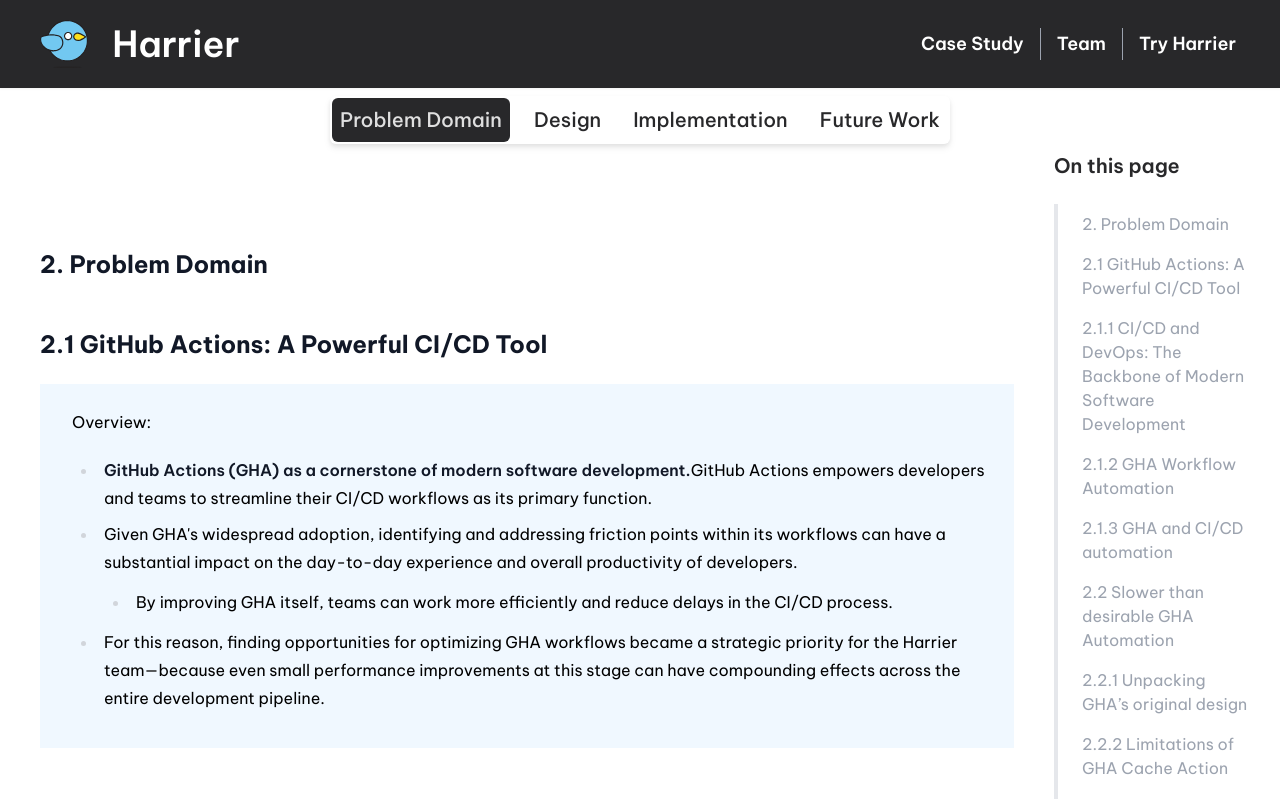
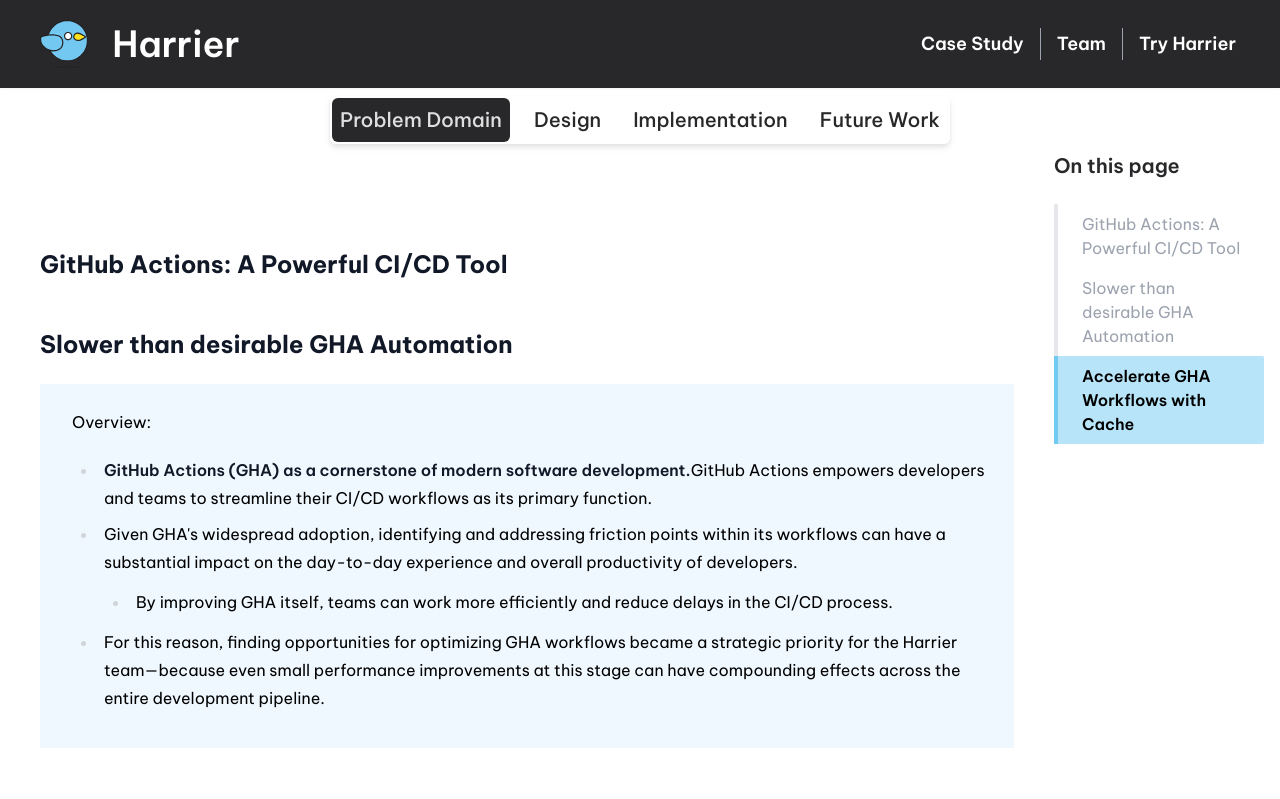
Before and after one commit to harrier-gha-runner/harrier-gha-runner.github.io, a React (Vite) app: page /#/case-study/problem-domain in a window 1280 px wide. Shown: the top 799 px of the page. Built offline with nearby package versions, Linux system fonts and the light colour scheme.

Commit message:
chore: remove sub-sub-headings from provider
Co-authored-by: Shane Ziegler <shanedb@gmail.com>
Co-authored-by: joelbarton-io <joelbarton406@gmail.com>
Co-authored-by: Wook Kim <h.wook.kim@gmail.com>

```diff
--- a/src/providers/PageNavigation.tsx
+++ b/src/providers/PageNavigation.tsx
@@ -29,46 +29,17 @@
       id: "problem-domain",
       name: "Problem Domain",
       subheaders: [
-        { id: "problem-domain-2-0", name: "2. Problem Domain" },
         {
           id: "problem-domain-2-1",
-          name: "2.1 GitHub Actions: A Powerful CI/CD Tool",
-        },
-        {
-          id: "problem-domain-2-1-1",
-          name: "2.1.1 CI/CD and DevOps: The Backbone of Modern Software Development",
-        },
-        {
-          id: "problem-domain-2-1-2",
-          name: "2.1.2 GHA Workflow Automation",
-        },
-        {
-          id: "problem-domain-2-1-3",
-          name: "2.1.3 GHA and CI/CD automation",
+          name: "GitHub Actions: A Powerful CI/CD Tool",
         },
         {
           id: "problem-domain-2-2",
-          name: "2.2 Slower than desirable GHA Automation",
-        },
-        {
-          id: "problem-domain-2-2-1",
-          name: "2.2.1 Unpacking GHA’s original design",
-        },
-        {
-          id: "problem-domain-2-2-2",
-          name: "2.2.2 Limitations of GHA Cache Action",
+          name: "Slower than desirable GHA Automation",
         },
         {
           id: "problem-domain-2-3",
-          name: "2.3 Accelerate GHA Workflows with Cache",
-        },
-        {
-          id: "problem-domain-2-3-1",
-          name: "2.3.1 Implementation Options for self-hosted runners",
-        },
-        {
-          id: "problem-domain-2-3-2",
-          name: "2.3.2 Opportunity for 3rd-Party-Supported DIY",
+          name: "Accelerate GHA Workflows with Cache",
         },
       ],
     },
@@ -76,7 +47,7 @@
       id: "design",
       name: "Design",
       subheaders: [
-        { id: "design-1", name: "3. Harrier Design" },
+        { id: "design-0", name: "3. Harrier Design" },
         {
           id: "design-1",
           name: "3.1 Isolated Runner Environment in User’s Cloud",
@@ -102,28 +73,29 @@
       subheaders: [
         {
           id: "implementation-0",
-          name: "4. Harrier Implementation",
+          name: "Harrier Implementation",
         },
         {
           id: "implementation-1",
-          name: "4.1 Isolated VPC in User's AWS Account",
+          name: "Isolated VPC in User's AWS Account",
         },
         {
           id: "implementation-2",
-          name: "4.2 Fleet of EC2 runners placed in standby",
+          name: "Fleet of EC2 runners placed in standby",
         },
         {
           id: "implementation-3",
-          name: "4.3 Just-In-Time Token Registration of Runner",
+          name: "Just-In-Time Token Registration of Runner",
         },
-        { id: "implementation-4", name: "4.4 Termination of EC2 runners" },
-        { id: "implementation-5", name: "4.5 S3 Bucket Cache Store" },
-        { id: "implementation-6", name: "4.6 Node modules cache" },
-        { id: "implementation-7", name: "4.7 API Platform Integration" },
-        { id: "implementation-8", name: "4.8 Minimal Workflow Modification" },
-        { id: "implementation-9", name: "4.9 Overall Architecture" },
-        { id: "implementation-10", name: "4.10 Deployment" },
-        { id: "implementation-11", name: "4.11 Performance benchmarks" },
+        { id: "implementation-4", name: "Termination of EC2 runners" },
+        { id: "implementation-5", name: "S3 Bucket Cache Store" },
+        { id: "implementation-6", name: "Node modules cache" },
+        { id: "implementation-7", name: "API Platform Integration" },
+        { id: "implementation-8", name: "Minimal Workflow Modification" },
+        { id: "implementation-9", name: "Overall Architecture" },
+        { id: "implementation-10", name: "Deployment" },
+        { id: "implementation-11", name: "Performance benchmarks" },
+        { id: "implementation-12", name: "Sources" },
       ],
     },
     {
```
